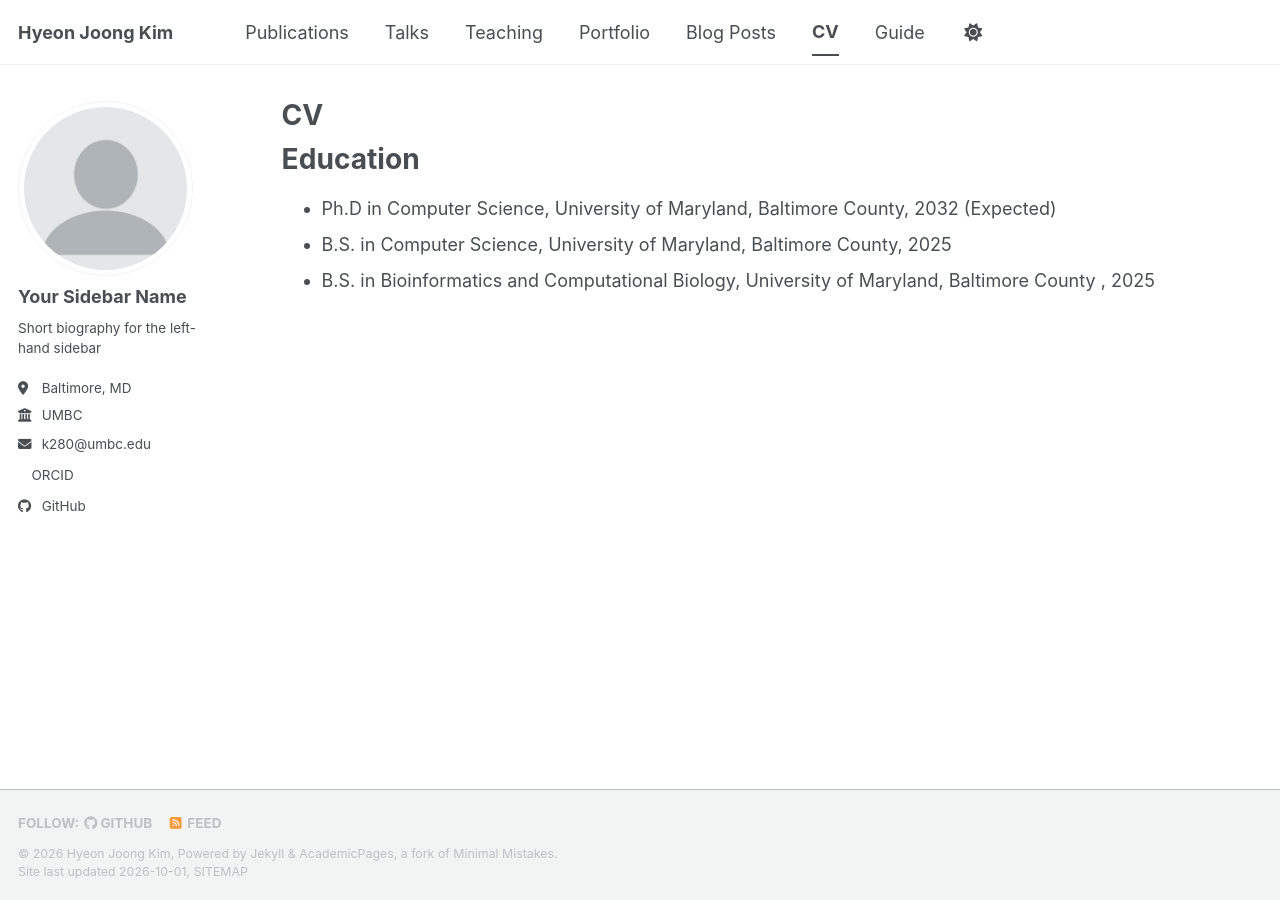
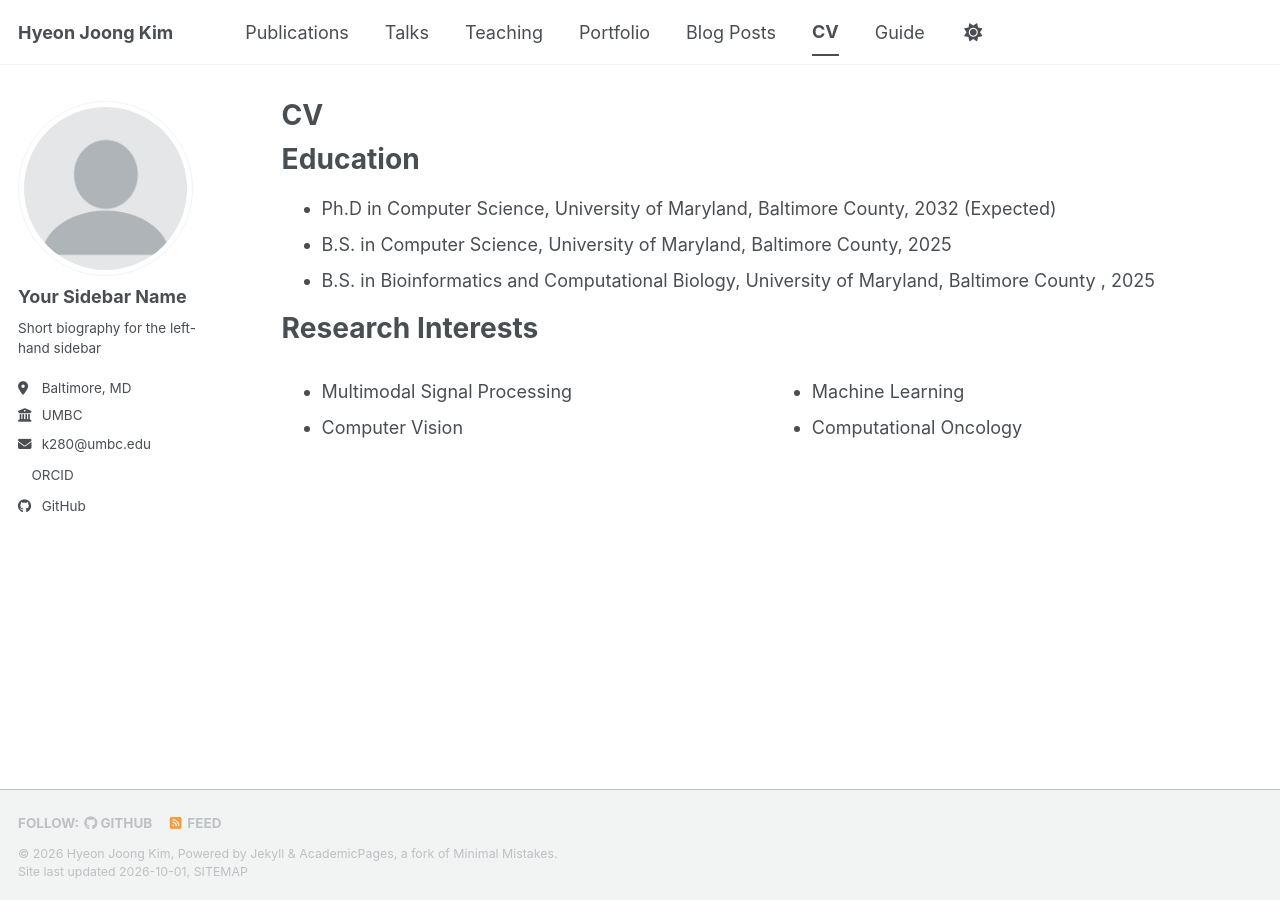
Before and after one commit to hyeonjoong-k/hyeonjoong-k.github.io, a Jekyll site: the page built from _pages/cv.md, in a window 1280 px wide. Built offline with Jekyll 4.4.1, drawn with Linux system fonts in a browser that asks for light colours; a style sheet for code colours, icons or effects is not loaded.

Commit message:
Update cv.md

```diff
--- a/_pages/cv.md
+++ b/_pages/cv.md
@@ -14,3 +14,16 @@ Education
 * Ph.D in Computer Science, University of Maryland, Baltimore County, 2032 (Expected)
 * B.S. in Computer Science, University of Maryland, Baltimore County, 2025
 * B.S. in Bioinformatics and Computational Biology, University of Maryland, Baltimore County , 2025
+
+Research Interests
+======
+<div style="display: grid; grid-template-columns: 1fr 1fr;">
+  <ul>
+    <li>Multimodal Signal Processing</li>
+    <li>Computer Vision</li>
+  </ul>
+  <ul>
+    <li>Machine Learning</li>
+    <li>Computational Oncology</li>
+  </ul>
+</div>
```
